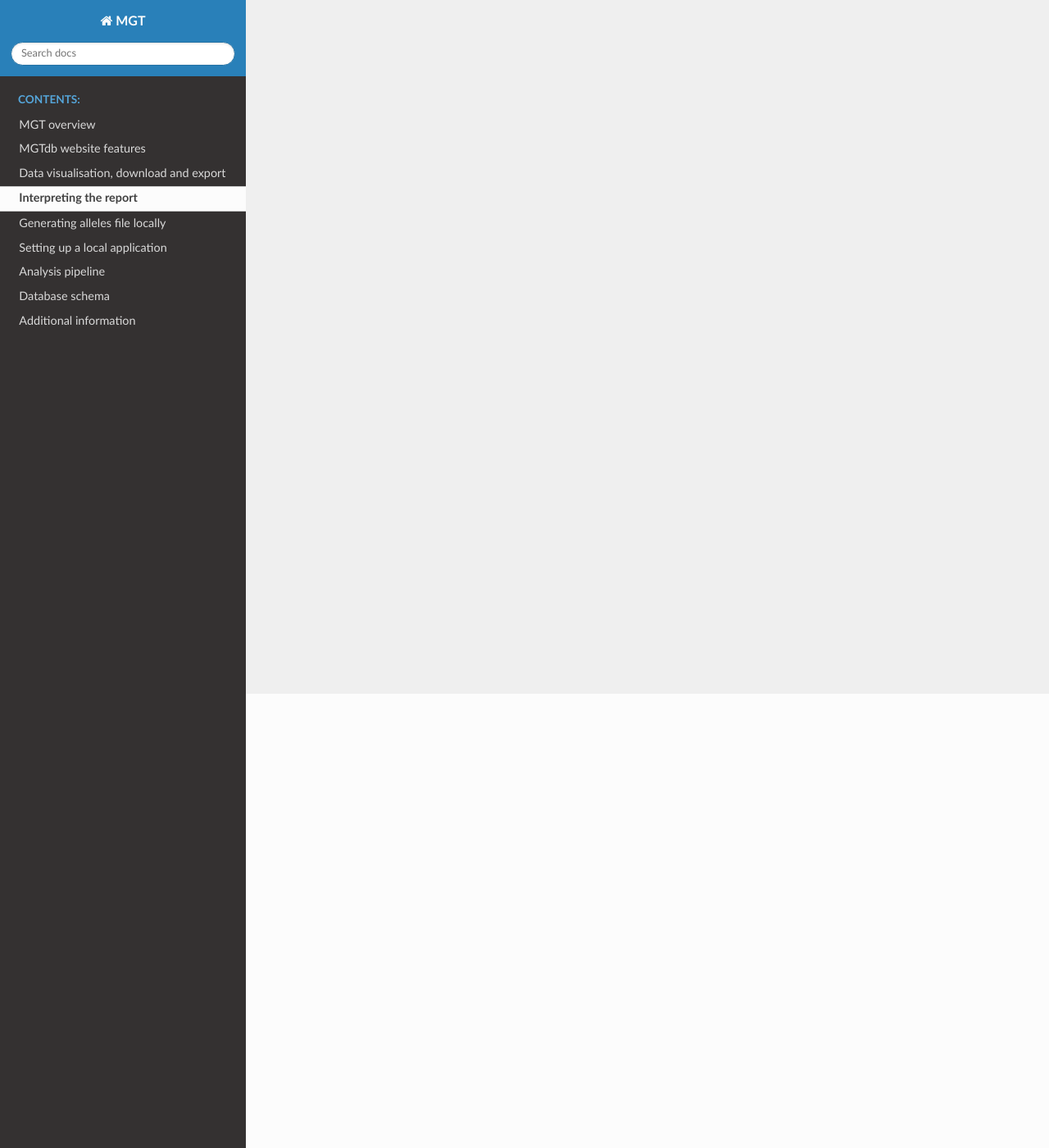
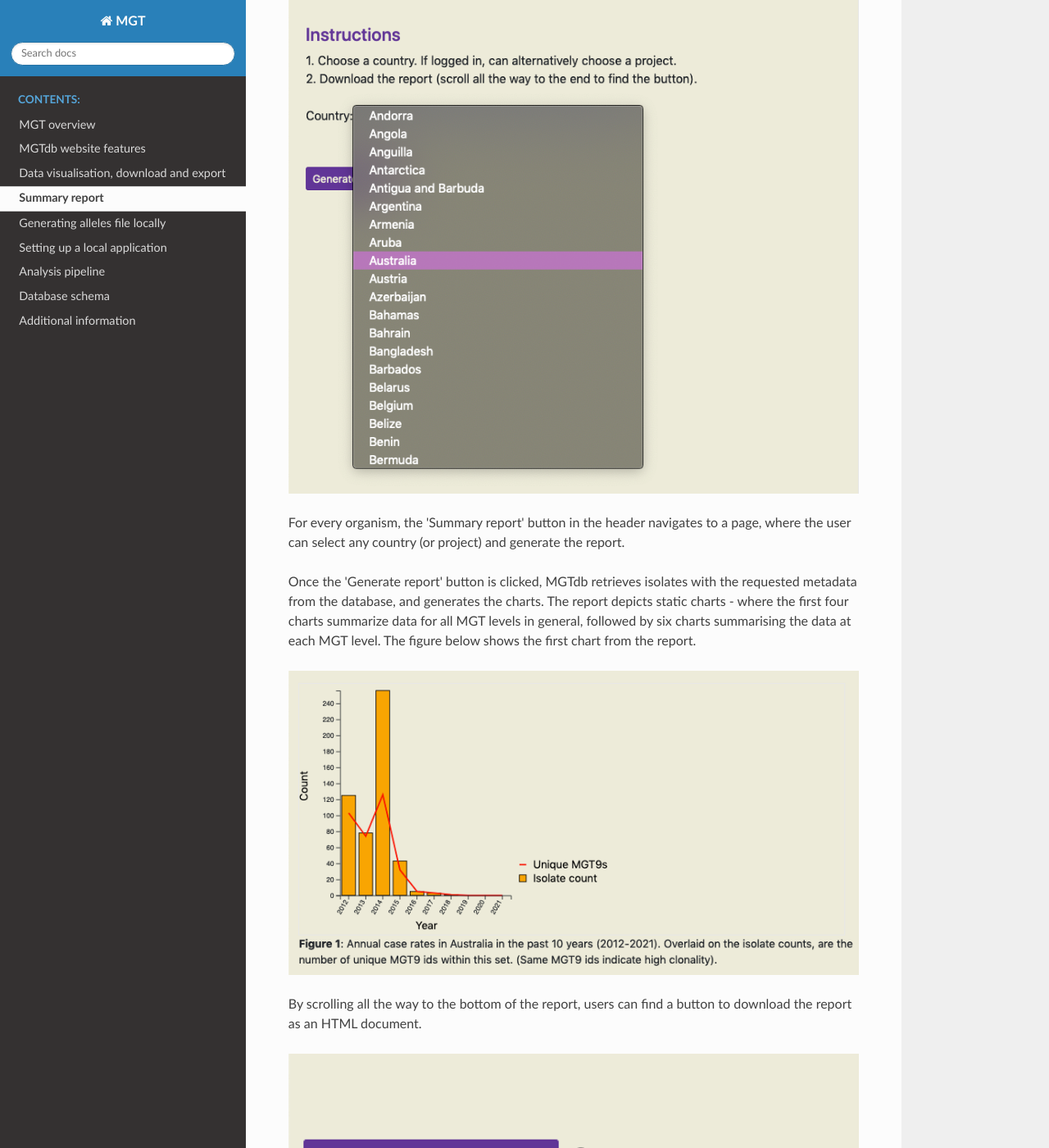
Before and after one commit to crystalsand10/MGT_docs, a Sphinx documentation site: the page built from source/report.rst, in a window 1280 px wide and 1400 px high, scrolled down 554 px. Shown: the whole window at 82% size. Built offline with Sphinx 7.4.7 and the Read the Docs theme 2.0.0, drawn with Linux system fonts in a browser that asks for light colours; some of the changed text lies outside the part shown.

Commit message:
summary report

```diff
--- a/source/report.rst
+++ b/source/report.rst
@@ -1,7 +1,27 @@
 .. _report:
 
-***********************************
-Interpreting the report
-***********************************
+**********************************************
+Summary report
+**********************************************
 
-coming soon...
+A report can be generated on MGTdb for any given country (or project - if logged in). The report summarizes data at every MGT-level in the past 10 years.
+
+
+.. image:: images/report_access.png
+  :width: 2000
+  :alt: Generating a report on MGTdb
+
+For every organism, the 'Summary report' button in the header navigates to a page, where the user can select any country (or project) and generate the report.
+
+Once the 'Generate report' button is clicked, MGTdb retrieves isolates with the requested metadata from the database, and generates the charts. The report depicts static charts - where the first four charts summarize data for all MGT levels in general, followed by six charts summarising the data at each MGT level. The figure below shows the first chart from the report.
+
+
+.. image:: images/report_chart_1.png
+  :width: 2000
+  :alt: Report chart 1
+
+By scrolling all the way to the bottom of the report, users can find a button to download the report as an HTML document.
+
+.. image:: images/report_download_btn.png
+  :width: 2000
+  :alt: Button to download the report
```
Also changed, not shown: source/images/report_access.png (added), source/images/report_chart_1.png (added), source/images/report_download_btn.png (added).
